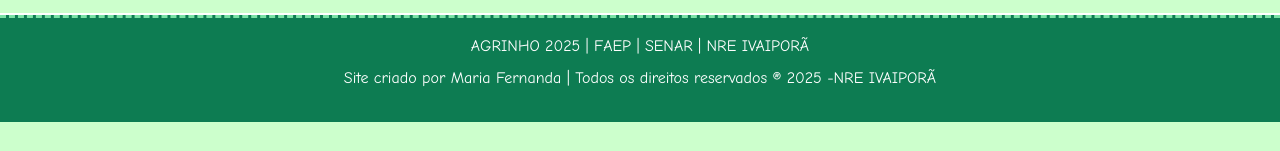
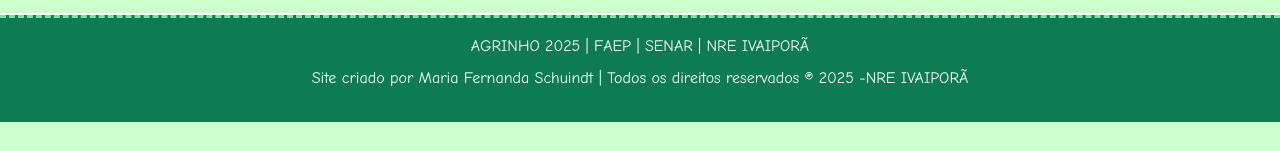
Before and after one commit to schuindtjkjm/AGRINHO-PRONTO-2.0, a plain HTML site: page index.html in a window 1280 px wide. Shown: the part 7935-8086 px from the top of the page. Drawn offline with Linux system fonts and the light colour scheme.

Commit message:
Update index.html
hj,ghj

```diff
--- a/index.html
+++ b/index.html
@@ -202,7 +202,7 @@
 
 <footer class="rodape-fofo">
   <p> AGRINHO 2025 | FAEP | SENAR | NRE IVAIPORÃ </p>
- <p> Site criado por Maria Fernanda | Todos os direitos reservados ® 2025 -NRE IVAIPORÃ</p>
+ <p> Site criado por Maria Fernanda Schuindt | Todos os direitos reservados ® 2025 -NRE IVAIPORÃ</p>
 </footer>
 
 
```
